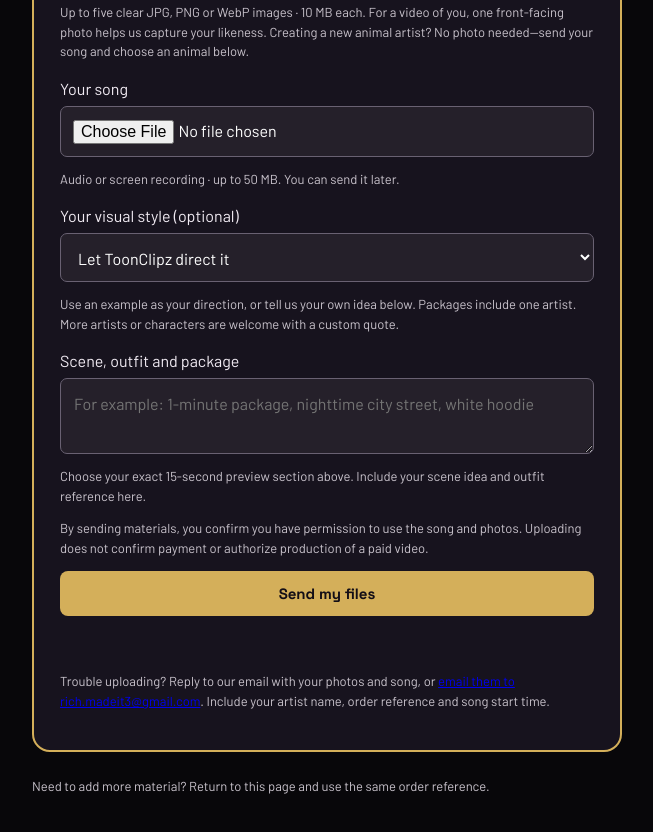
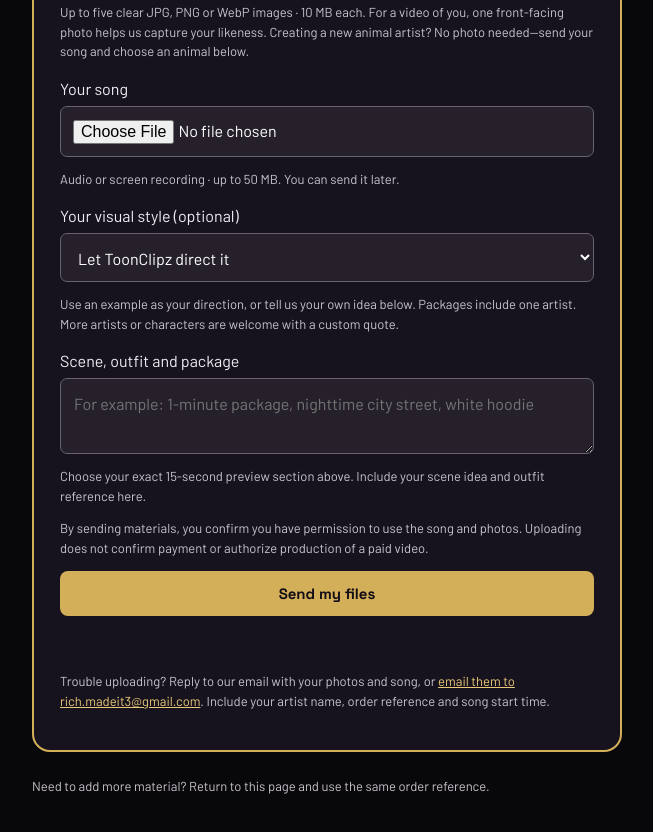
Before and after one commit to richmadeit/toonclipz, a website: page submit/index.html in a window 1280 px wide. Shown: the part 996-1828 px from the top of the page, without its empty margins (313-966 px from the left). Drawn offline with nearby package versions, Linux system fonts and the light colour scheme; no server answers.

Commit message:
Keep upload-help email readable on the dark form

```diff
--- a/submit/index.html
+++ b/submit/index.html
@@ -23,6 +23,6 @@
 <div id="animalOptions" hidden><label for="animalChoice">Your animal artist</label><select id="animalChoice"><option value="Help me choose">Help me choose an animal</option><option value="Cat">Cat</option><option value="Dog">Dog</option><option value="Fox">Fox</option><option value="Bear">Bear</option><option value="Rabbit">Rabbit</option><option value="Another animal - see notes">Another animal — describe below</option><option value="Existing character - see references">I already have a character</option></select><p class="hint">One character is included. Groups of characters are welcome with a custom quote. Tell us each character’s outfit and personality below. No face photo needed for a new animal artist.</p></div><label for="notes">Scene, outfit and package</label><textarea id="notes" maxlength="500" placeholder="For example: 1-minute package, nighttime city street, white hoodie"></textarea><p class="hint" id="songSectionHelp">Choose your song section above, then include your scene idea and outfit reference here.</p>
 <p class="hint">By sending materials, you confirm you have permission to use the song and photos. Uploading does not confirm payment or authorize production of a paid video.</p>
 <button class="order-button" id="materialsSubmit" type="submit">Send my files</button><p id="uploadStatus" class="status" role="status" aria-live="polite"></p></form>
-<p class="hint">Trouble uploading? Reply to our email with your photos and song, or <a href="mailto:rich.madeit3@gmail.com?subject=ToonClipz%20photos%20and%20song">email them to rich.madeit3@gmail.com</a>. Include your artist name, order reference and song start time.</p>
+<p class="hint">Trouble uploading? Reply to our email with your photos and song, or <a style="color:#e9c878" href="mailto:rich.madeit3@gmail.com?subject=ToonClipz%20photos%20and%20song">email them to rich.madeit3@gmail.com</a>. Include your artist name, order reference and song start time.</p>
 <div id="uploadDone" hidden><h2>Got your files.</h2><p id="doneText"></p><p>Your reference: <strong id="uploadRef"></strong></p><p>Save this reference so we can match any additional files.</p><a class="order-button" href="/">Back to ToonClipz ↗</a></div>
 </main><p class="hint">Need to add more material? Return to this page and use the same order reference.</p></body></html>
```
